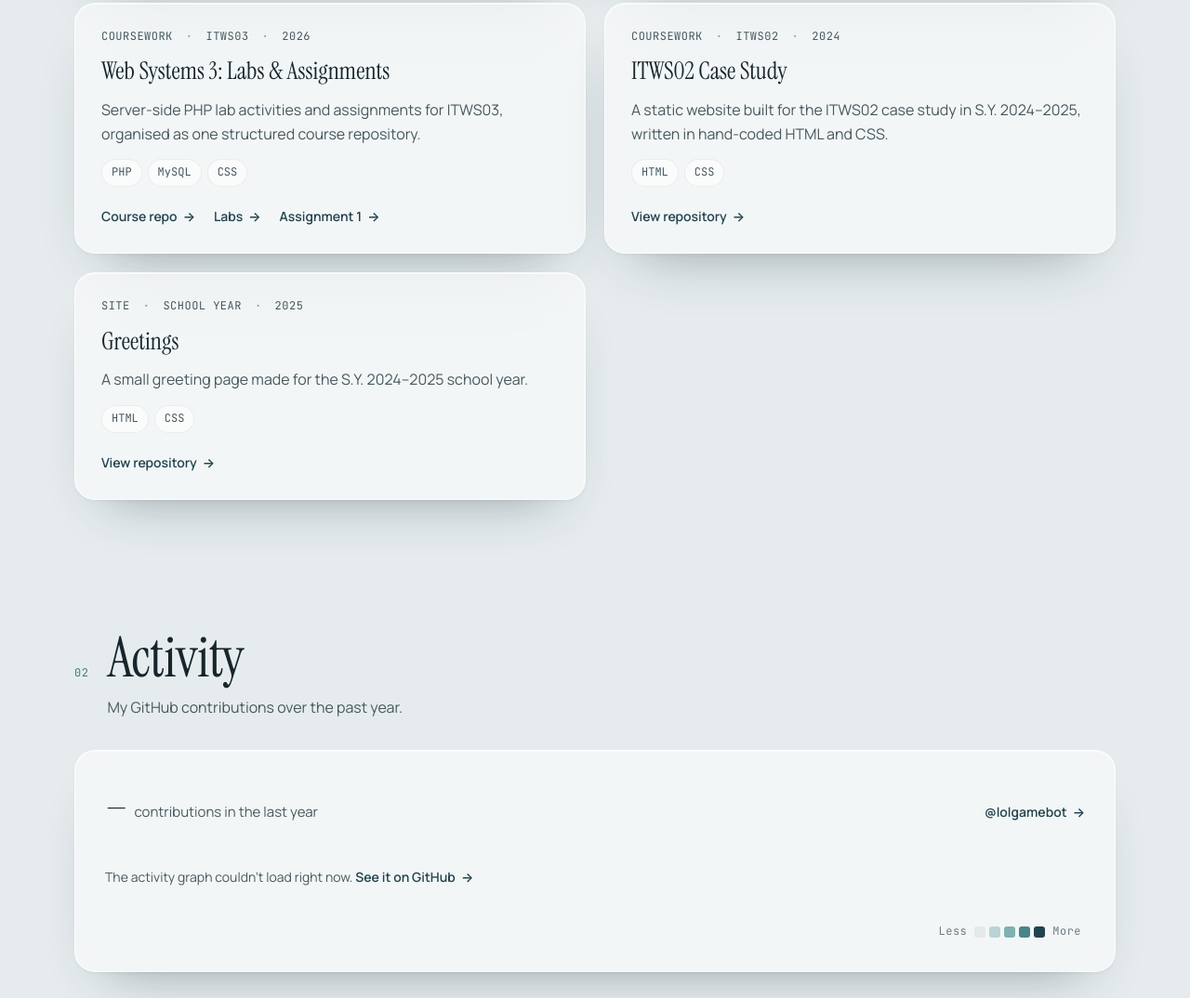
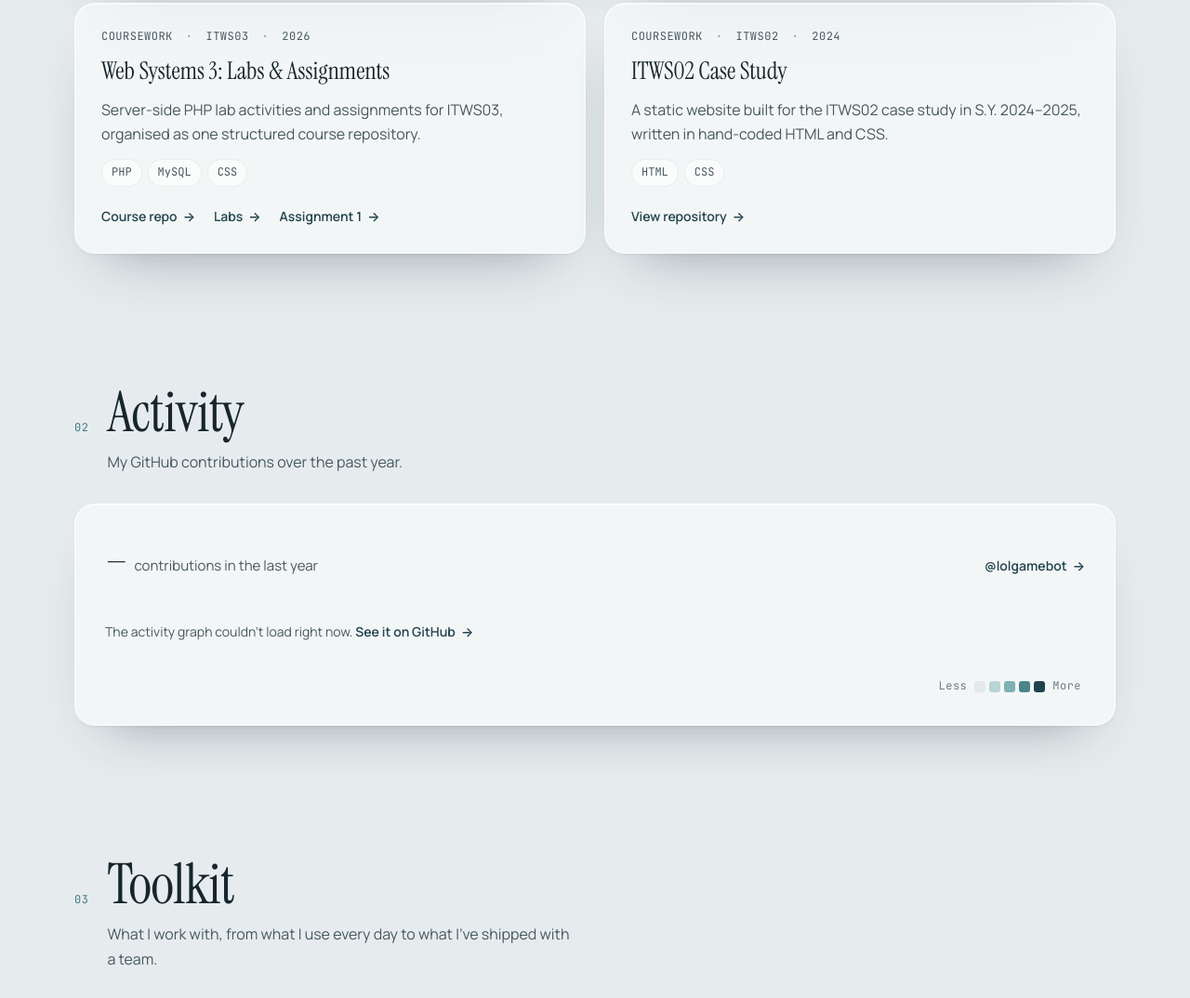
Before and after one commit to lolgamebot/portfolio, a plain HTML site: page index.html in a window 1280 px wide. Shown: the part 2373-3447 px from the top of the page at 93% size. Drawn offline with Linux system fonts and the light colour scheme; no server answers.

Commit message:
Remove Greetings project card
Co-Authored-By: Claude Opus 5.5 <noreply@anthropic.com>

```diff
--- a/index.html
+++ b/index.html
@@ -194,15 +194,6 @@
           </div>
         </article>
 
-        <article class="project project--compact glass reveal" data-cat="course">
-          <div class="project__body">
-            <p class="project__meta mono"><span>Site</span><span>School year</span><span>2025</span></p>
-            <h3>Greetings</h3>
-            <p>A small greeting page made for the S.Y. 2024–2025 school year.</p>
-            <ul class="tags" aria-label="Technologies"><li>HTML</li><li>CSS</li></ul>
-            <a class="link-arrow" href="https://github.com/lolgamebot/Greetings" target="_blank" rel="noopener">View repository</a>
-          </div>
-        </article>
       </div>
     </section>
 
```
